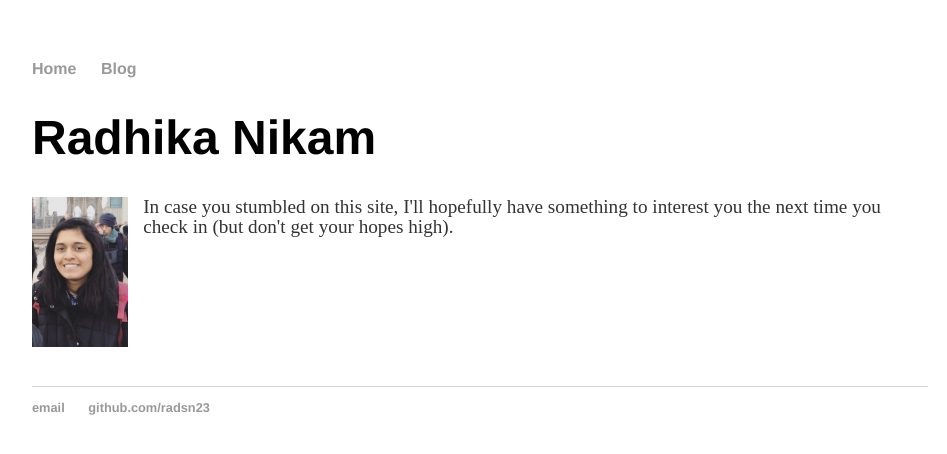
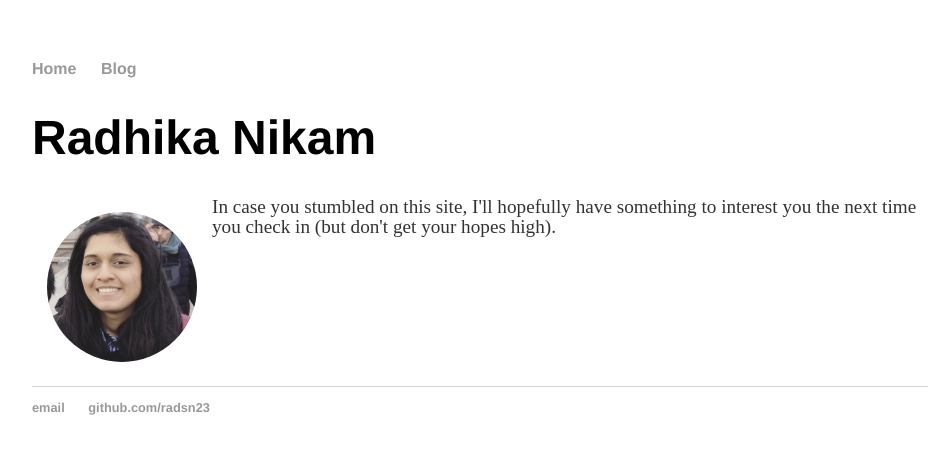
Before and after one commit to radsn23/radsn23.github.io, a Jekyll site: the page built from index.html, in a window 1280 px wide. Shown: the top 454 px of the page, without its empty margins (160-1107 px from the left). Built offline with Jekyll 4.4.1, drawn with Linux system fonts in a browser that asks for light colours; the list of posts is cut into pages by our own code.

Commit message:
another update

```diff
--- a/css/main.css
+++ b/css/main.css
@@ -28,6 +28,16 @@ p {
     line-height: 1em;
     color: #333;
 }
+img {
+    border-radius:50%;
+    float:left;
+    display: inline-block;
+    overflow: hidden;
+    max-height: 150px;
+    max-width: 150px;
+    padding: 15px 15px 15px 15px;
+
+}
 .wrapper {
 
 margin-bottom: 100px;
--- a/index.html
+++ b/index.html
@@ -4,6 +4,6 @@ title: Radhika Nikam's site..for now
 ---
 <div class="blurb">
 	<h1>Radhika Nikam</h1>
-    <img src ="/assets/brbimage.jpg" style ="float:left; max-width:150px;max-height:150px;padding-right:15px;">
+    <img src ="/assets/brbimage.jpg">
     <p>In case you stumbled on this site, I'll hopefully have something to interest you the next time you check in (but don't get your hopes high).</p>
 </div>
```
Also changed, not shown: assets/brbimage.jpg.
